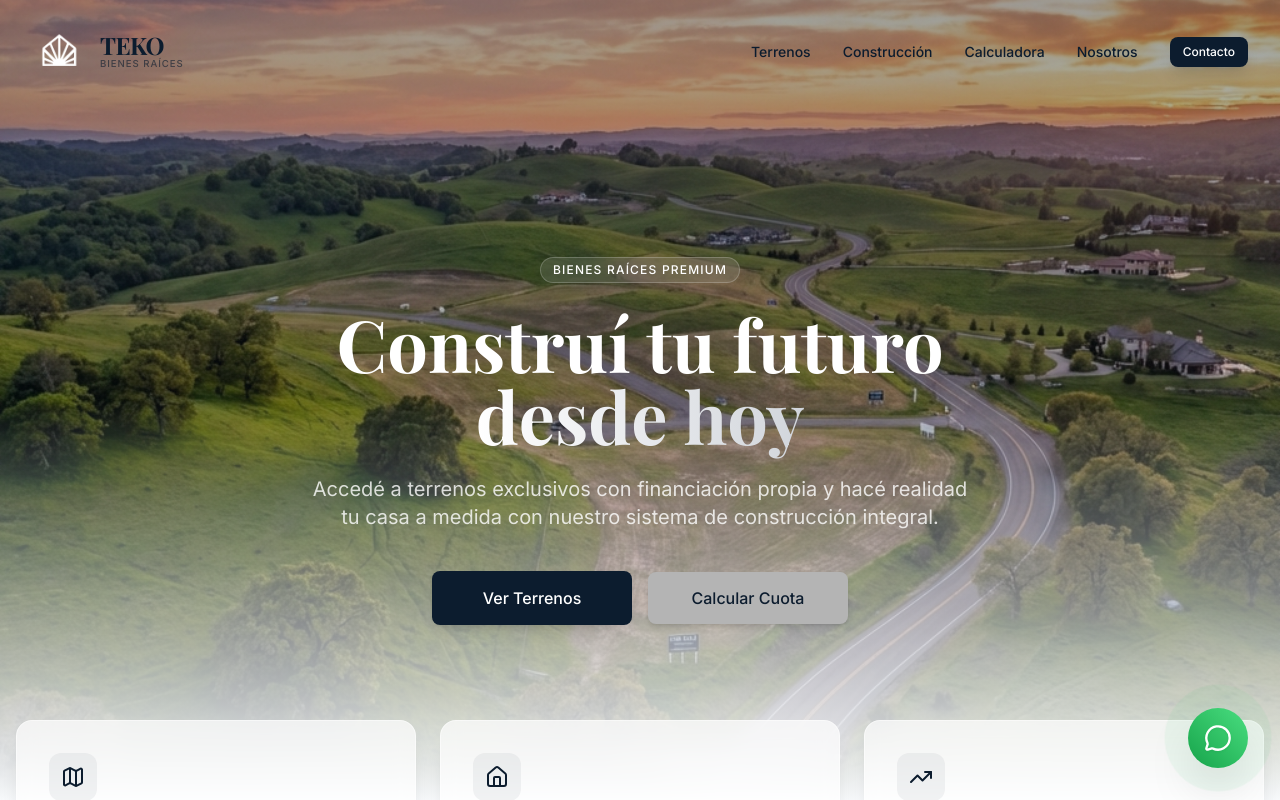
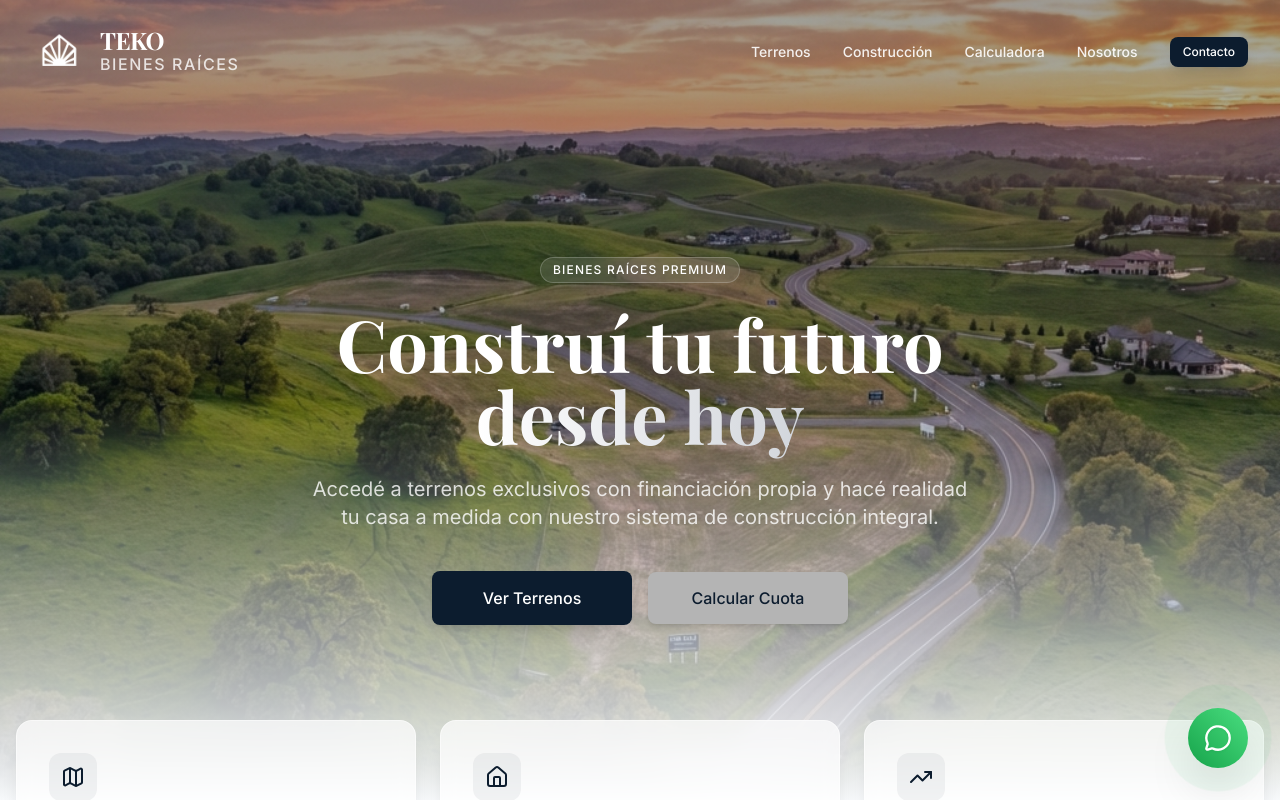
Before and after one commit to tekobienesraices/TEKO, a React (Vite) app: page / in a window 1280 px wide. Shown: the top 800 px of the page. Built offline with nearby package versions, Linux system fonts and the light colour scheme.

Commit message:
Improve aesthetic: Gold color, route-aware navbar, premium buttons

```diff
--- a/components/Button.tsx
+++ b/components/Button.tsx
@@ -1,7 +1,7 @@
 import React from 'react';
 
 interface ButtonProps extends React.ButtonHTMLAttributes<HTMLButtonElement> {
-  variant?: 'primary' | 'secondary' | 'outline' | 'ghost';
+  variant?: 'primary' | 'secondary' | 'outline' | 'ghost' | 'gold';
   size?: 'sm' | 'md' | 'lg';
   fullWidth?: boolean;
   children: React.ReactNode;
@@ -18,10 +18,11 @@ export const Button: React.FC<ButtonProps> = ({
   const baseStyles = "inline-flex items-center justify-center rounded-lg font-medium transition-all duration-300 focus:outline-none disabled:opacity-50 disabled:cursor-not-allowed";
 
   const variants = {
-    primary: "bg-teko-navy text-white hover:bg-slate-800 shadow-lg hover:shadow-xl hover:-translate-y-0.5 border border-transparent",
+    primary: "bg-teko-navy text-white hover:bg-teko-gold shadow-lg hover:shadow-xl hover:-translate-y-0.5 border border-transparent",
     secondary: "bg-teko-grey text-teko-navy hover:bg-slate-300 shadow-md hover:shadow-lg hover:-translate-y-0.5",
     outline: "bg-transparent border-2 border-teko-navy text-teko-navy hover:bg-teko-navy hover:text-white",
     ghost: "bg-transparent text-teko-navy hover:bg-slate-100",
+    gold: "bg-teko-gold text-white hover:bg-teko-navy shadow-lg hover:shadow-xl hover:-translate-y-0.5 border border-transparent",
   };
 
   const sizes = {
--- a/components/Navbar.tsx
+++ b/components/Navbar.tsx
@@ -7,6 +7,7 @@ export const Navbar: React.FC = () => {
   const [isOpen, setIsOpen] = useState(false);
   const [scrolled, setScrolled] = useState(false);
   const location = useLocation();
+  const isHome = location.pathname === '/';
 
   useEffect(() => {
     const handleScroll = () => {
@@ -28,7 +29,7 @@ export const Navbar: React.FC = () => {
   ];
 
   return (
-    <nav className={`fixed w-full z-50 transition-all duration-300 ${scrolled ? 'glass-dark py-3 shadow-lg' : 'bg-transparent py-6'}`}>
+    <nav className={`fixed w-full z-50 transition-all duration-300 ${scrolled ? 'glass-dark py-3 shadow-lg' : isHome ? 'bg-transparent py-6' : 'bg-white/95 backdrop-blur-md py-4 shadow-md'}`}>
       <div className="max-w-7xl mx-auto px-4 sm:px-6 lg:px-8">
         <div className="flex justify-between items-center">
           {/* Logo */}
@@ -36,13 +37,13 @@ export const Navbar: React.FC = () => {
             <img
               src="/logo-symbol.png"
               alt="TEKO"
-              className="h-14 w-auto object-contain transition-all duration-300"
+              className={`h-14 w-auto object-contain transition-all duration-300 ${!scrolled && !isHome ? 'brightness-0 opacity-90' : ''}`}
             />
             <div className="flex flex-col">
-              <span className={`text-2xl font-serif font-bold tracking-tight leading-none ${scrolled ? 'text-white' : 'text-teko-navy'}`}>
+              <span className={`text-2xl font-serif font-bold tracking-tight leading-none ${scrolled || isHome ? 'text-white' : 'text-teko-navy'}`}>
                 TEKO
               </span>
-              <span className={`text-[0.6rem] uppercase tracking-widest font-medium ${scrolled ? 'text-white/60' : 'text-teko-navy/60'}`}>
+              <span className={`text-0.6rem uppercase tracking-widest font-medium ${scrolled || isHome ? 'text-white/80' : 'text-teko-navy/70'}`}>
                 Bienes Raíces
               </span>
             </div>
@@ -53,7 +54,7 @@ export const Navbar: React.FC = () => {
               <Link
                 key={link.name}
                 to={link.path}
-                className={`text-sm font-medium transition-colors hover:text-teko-grey ${scrolled ? 'text-white/90' : 'text-teko-navy'}`}
+                className={`text-sm font-medium transition-colors hover:text-teko-gold ${scrolled || isHome ? 'text-white/90' : 'text-teko-navy'}`}
               >
                 {link.name}
               </Link>
@@ -69,7 +70,7 @@ export const Navbar: React.FC = () => {
           <div className="md:hidden flex items-center">
             <button
               onClick={() => setIsOpen(!isOpen)}
-              className={`p-2 rounded-md ${scrolled ? 'text-white' : 'text-teko-navy'}`}
+              className={`p-2 rounded-md ${scrolled || isHome ? 'text-white' : 'text-teko-navy'}`}
             >
               {isOpen ? <X size={24} /> : <Menu size={24} />}
             </button>
--- a/index.html
+++ b/index.html
@@ -21,7 +21,8 @@
               navy: '#0c1c2e',
               grey: '#b4b4b4',
               white: '#ffffff',
-              light: '#f5f7fa'
+              light: '#f5f7fa',
+              gold: '#D4AF37'
             }
           },
           fontFamily: {
```
